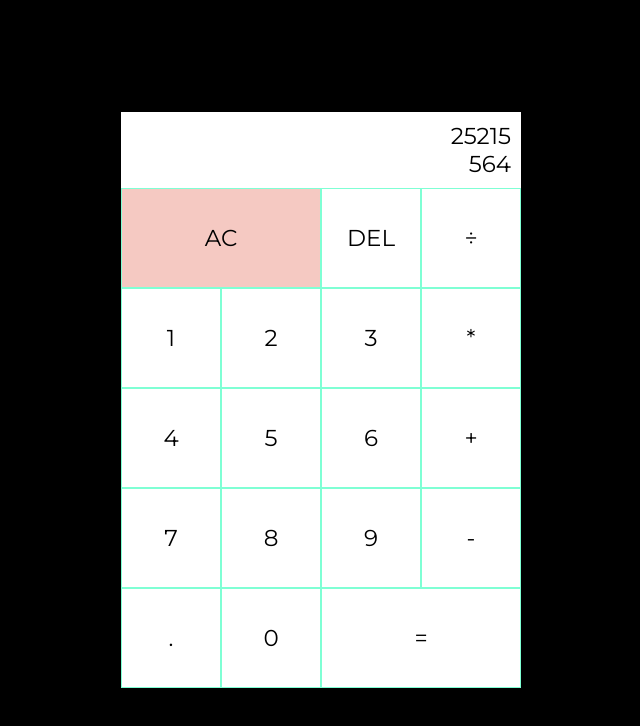
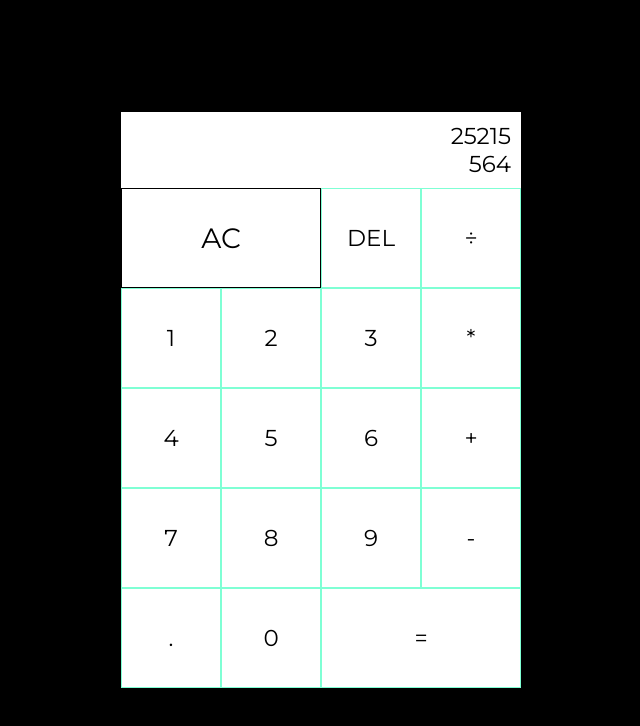
Before and after one commit to bengigo/calculator, a plain HTML site: page index.html in a window 1280 px wide. In both pictures the pointer is over the button "AC". Shown: the whole page, without its empty margins (319-959 px from the left). Drawn offline with Linux system fonts and the light colour scheme.

Commit message:
Change hover style

```diff
--- a/styles.css
+++ b/styles.css
@@ -43,5 +43,6 @@ button {
 }
 
 button:hover {
-    background-color: rgb(245, 201, 194);
+    border: 1px solid black;
+    font-size: 28px;
 }
```
